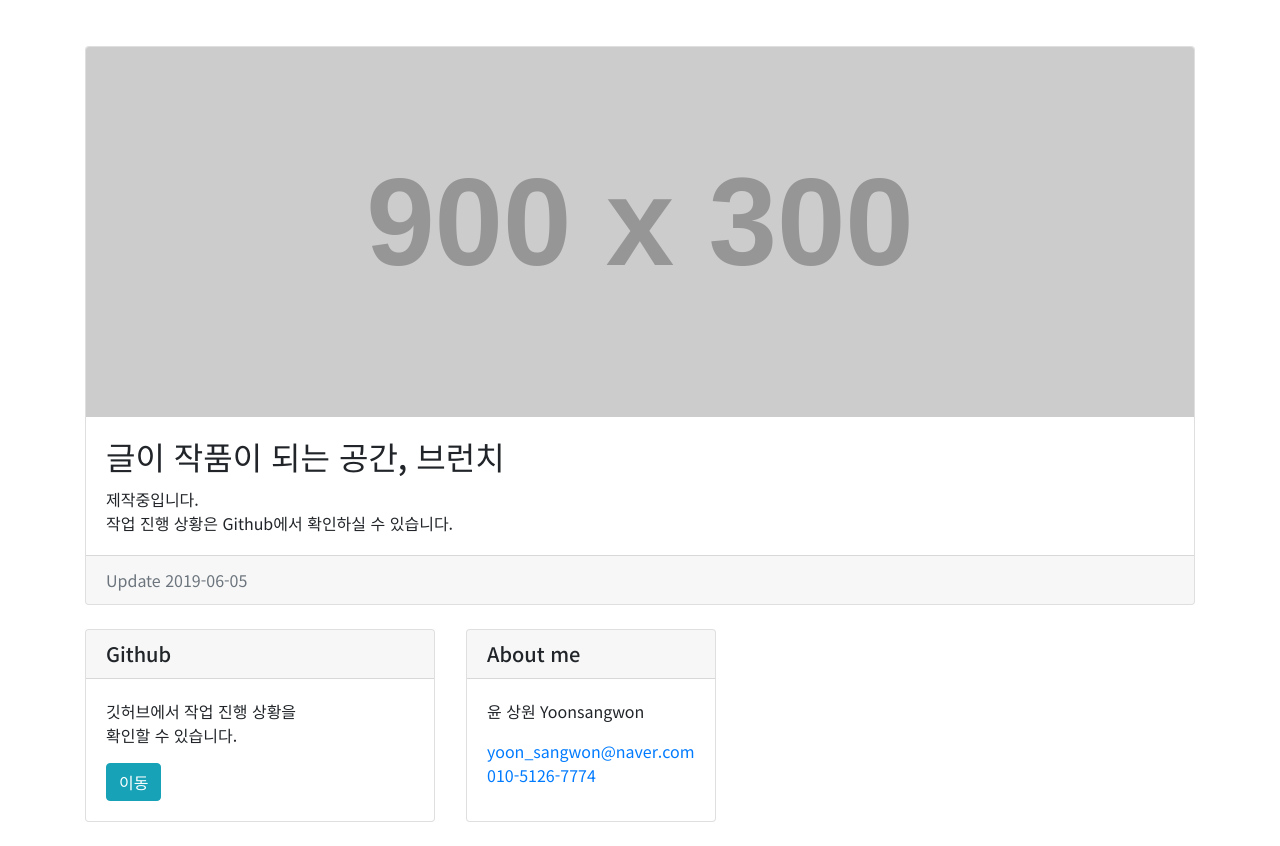
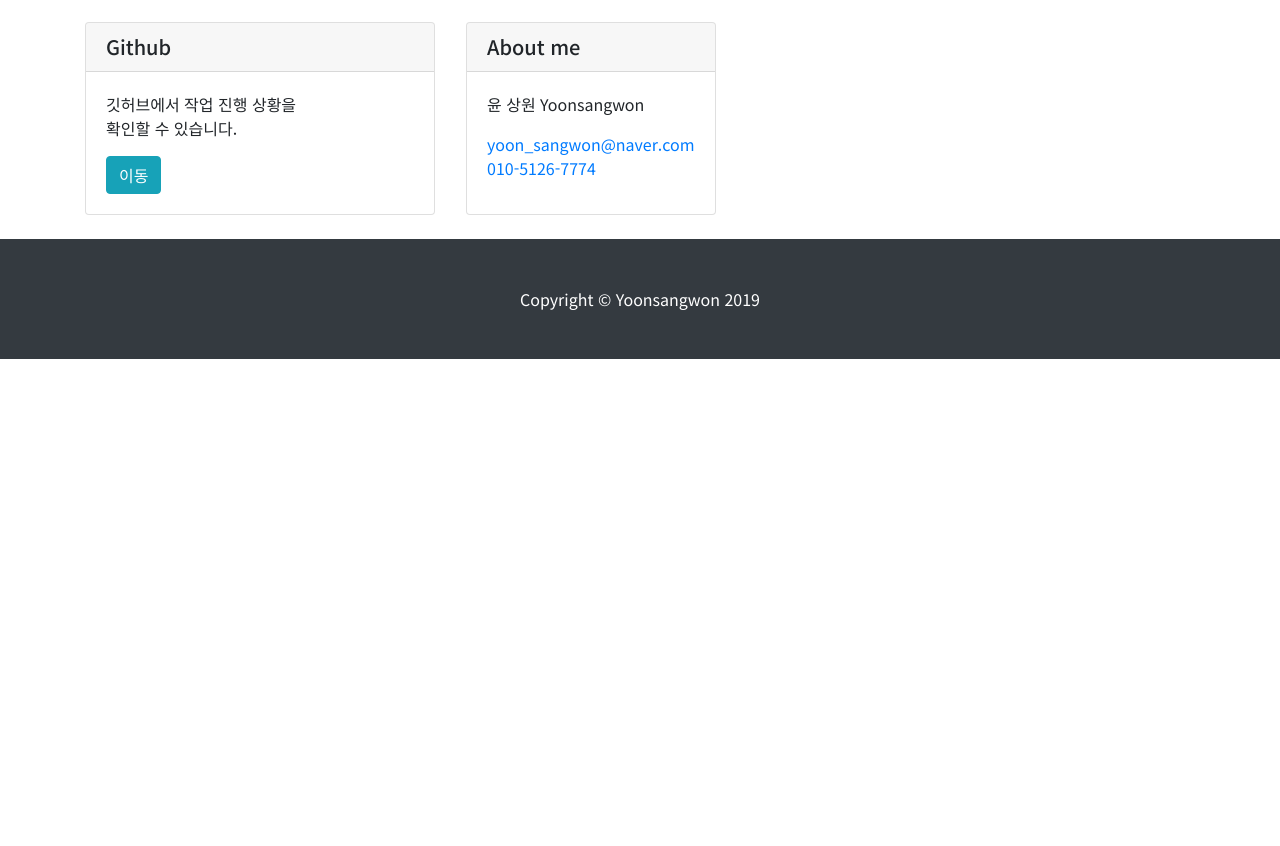
Before and after one commit to Yoonsangwon96/Portfolio, a website: page index.html in a window 1280 px wide. Shown: the part 1679-2525 px from the top of the page. After the commit the page ends 2038 px from the top, so only its background shows below. Drawn offline with Linux system fonts and the light colour scheme; placeholder pictures from the web are drawn by us.

Commit message:
20190618 Update

```diff
--- a/index.html
+++ b/index.html
@@ -58,18 +58,6 @@
           </div>
           <div class="card-footer text-muted">
             Update 2019-05-30
-          </div>
-        </div>
-
-        <div class="card mt-5">
-          <img class="card-img-top" src="http://placehold.it/900x300" alt="Card image cap">
-          <div class="card-body">
-            <h2 class="card-title">글이 작품이 되는 공간, 브런치</h2>
-            <p class="card-text">제작중입니다.<br> 작업 진행 상황은 Github에서 확인하실 수 있습니다. </p>
-            <!-- <a href="http://yoonsangwon0907.dothome.co.kr/portfolio/port02/kita.html" class="btn btn-primary">자세히 보기 &rarr;</a> -->
-          </div>
-          <div class="card-footer text-muted">
-            Update 2019-06-05
           </div>
         </div>
 
```
